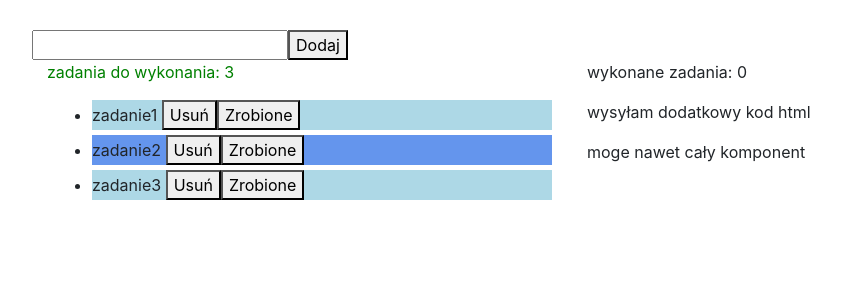
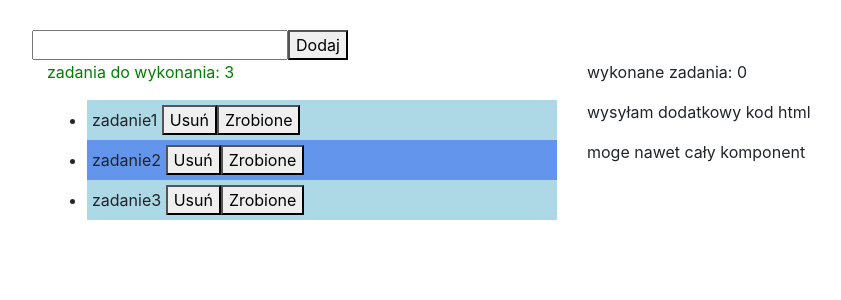
Before and after one commit to texarr/ng4tutorial, an Angular app: page / in a window 1280 px wide. Shown: the top 300 px of the page, without its empty margins (68-909 px from the left). Built offline with nearby package versions, Linux system fonts and the light colour scheme.

Commit message:
#45 add Encapsulation and global style

```diff
--- a/src/app/todo-task/todo-task.component.css
+++ b/src/app/todo-task/todo-task.component.css
@@ -1,14 +1,9 @@
-li {
-  background: lightblue;
-  margin: 5px;
-}
-
 .odd-li {
   background: cornflowerblue;
-  margin: 5px;
+  padding: 5px;
 }
 
 .last-li {
   background: blueviolet;
-  margin: 5px;
+  padding: 5px;
 }
--- a/src/app/todo-task/todo-task.component.ts
+++ b/src/app/todo-task/todo-task.component.ts
@@ -1,9 +1,14 @@
-import {Component, Input, Output, EventEmitter, OnChanges, SimpleChanges, OnInit, DoCheck} from '@angular/core';
+import {
+  Component, Input, Output, EventEmitter, OnChanges, SimpleChanges, OnInit, DoCheck,
+  ViewEncapsulation
+} from '@angular/core';
 
 @Component({
   selector: 'app-todo-task',
   templateUrl: './todo-task.component.html',
-  styleUrls: ['./todo-task.component.css']
+  styleUrls: ['./todo-task.component.css'],
+  // encapsulation: ViewEncapsulation.None
+  encapsulation: ViewEncapsulation.Emulated
 })
 export class TodoTaskComponent implements OnChanges, OnInit, DoCheck {
 
--- a/src/styles.css
+++ b/src/styles.css
@@ -1 +1,5 @@
 /* You can add global styles to this file, and also import other style files */
+li {
+  background: lightblue;
+  padding: 5px;
+}
```
